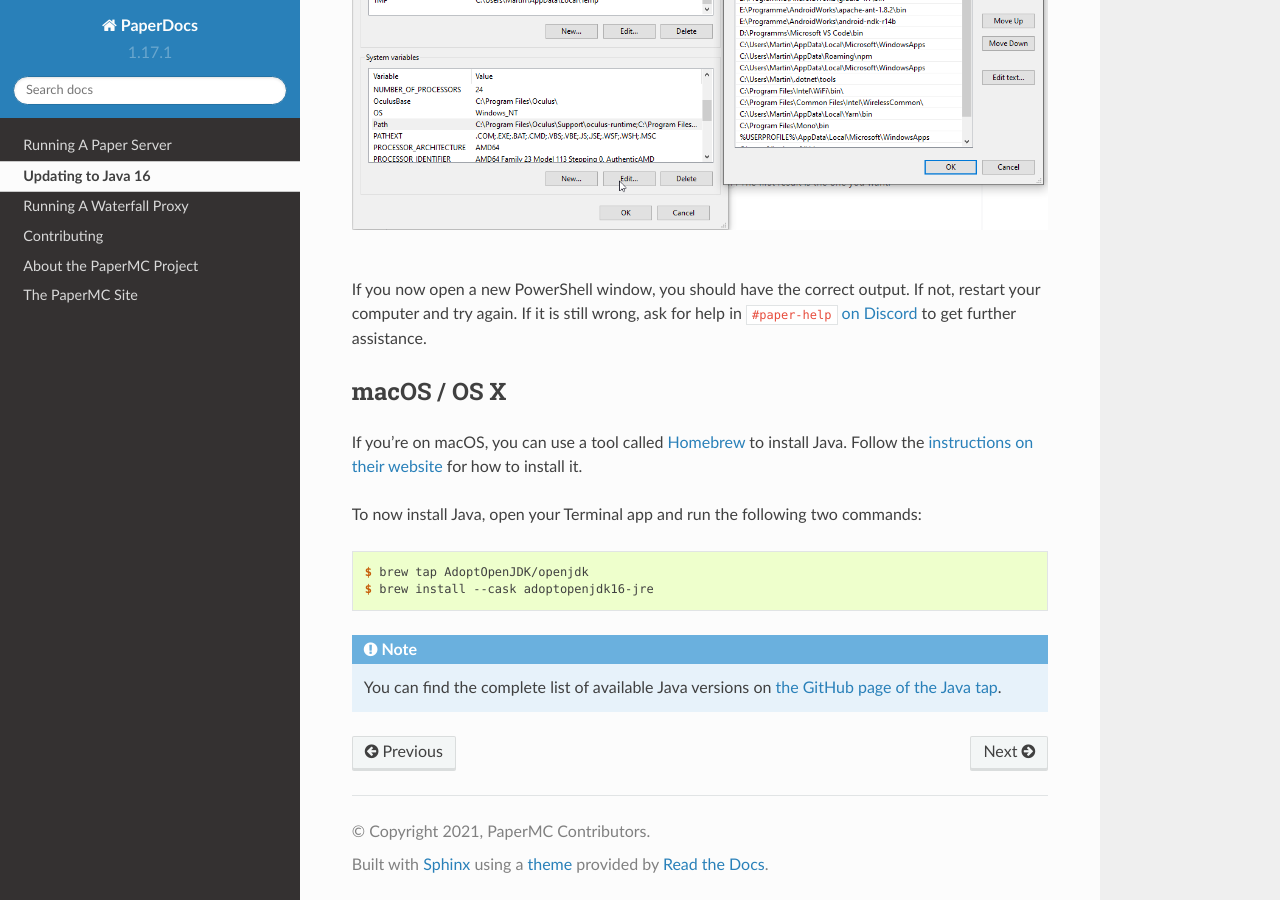
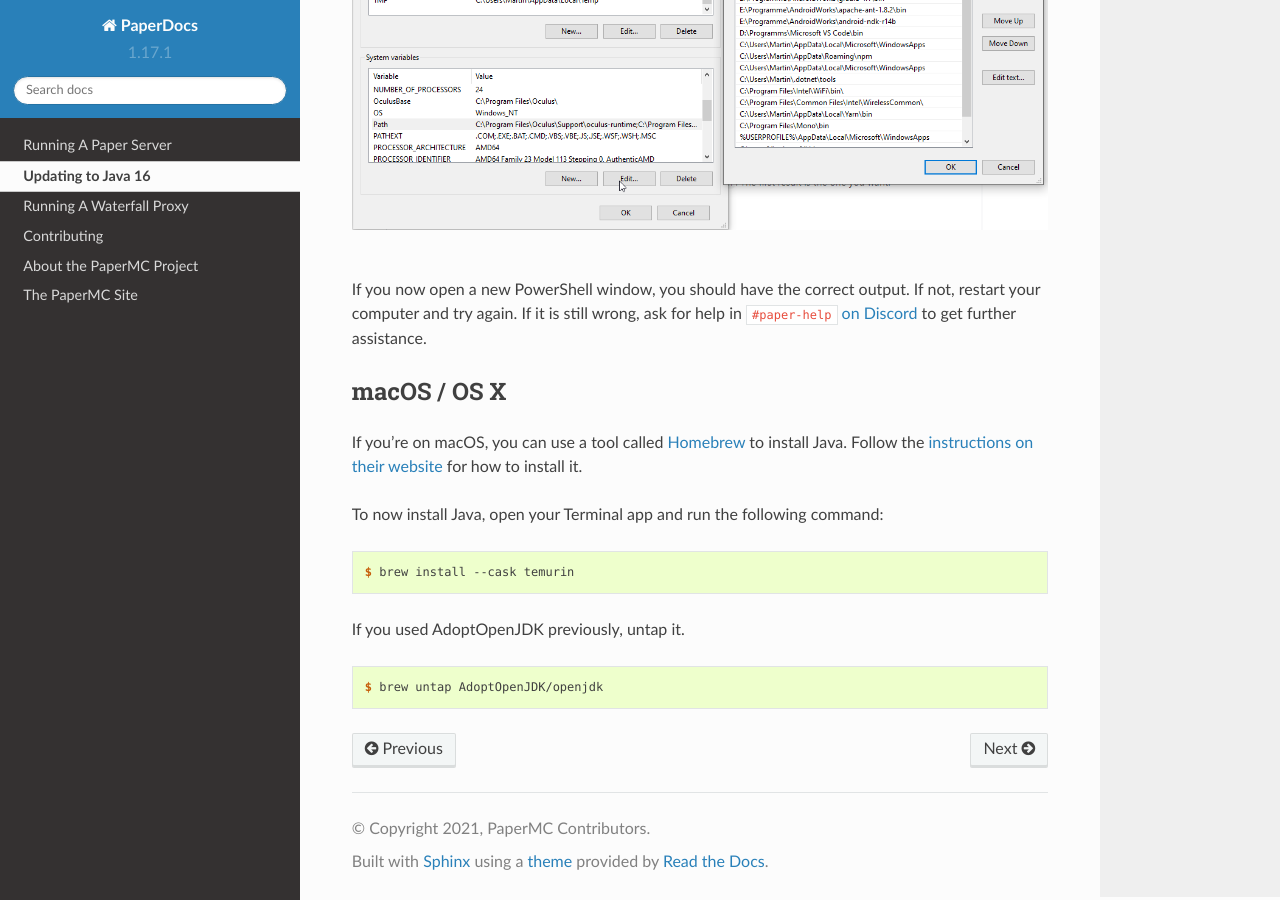
Before and after one commit to PaperMC/PaperDocs, a Sphinx documentation site: the page built from source/java-update/index.rst, in a window 1280 px wide and 900 px high, scrolled down 11266 px. Built offline with Sphinx 7.4.7 and the Read the Docs theme 2.0.0, drawn with Linux system fonts in a browser that asks for light colours.

Commit message:
Update Java 16 instructions for mac OS

```diff
--- a/source/java-update/index.rst
+++ b/source/java-update/index.rst
@@ -396,15 +396,14 @@ If you're on macOS, you can use a tool called `Homebrew <https://brew.sh/>`_ to
 install Java. Follow the `instructions on their website
 <https://docs.brew.sh/Installation>`_ for how to install it.
 
-To now install Java, open your Terminal app and run the following two commands:
+To now install Java, open your Terminal app and run the following command:
 
 .. code-block:: console
 
-    $ brew tap AdoptOpenJDK/openjdk
-    $ brew install --cask adoptopenjdk16-jre
+    $ brew install --cask temurin
 
-.. note::
+If you used AdoptOpenJDK previously, untap it.
 
-    You can find the complete list of available Java versions on `the GitHub
-    page of the Java tap
-    <https://github.com/AdoptOpenJDK/homebrew-openjdk#available-versions>`_.
+.. code-block:: console
+
+    $ brew untap AdoptOpenJDK/openjdk
```
